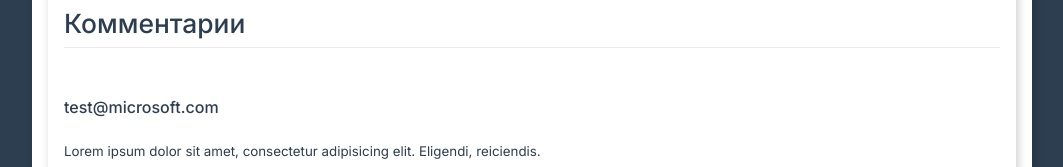
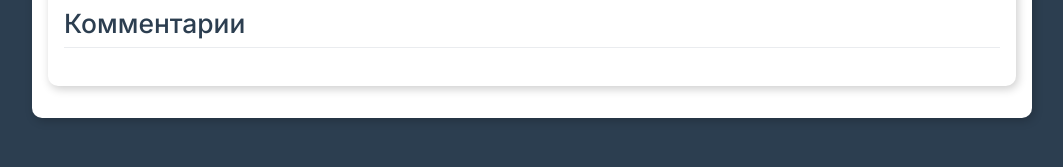
Before and after one commit to sheffcer/coursework_02, a Vue app: page / in a window 1280 px wide. Shown: the part 785-952 px from the top of the page, without its empty margins (108-1171 px from the left). After the commit the page ends 919 px from the top, so only its background shows below. Built offline with nearby package versions, Linux system fonts and the light colour scheme.

Commit message:
added comments

```diff
--- a/package.json
+++ b/package.json
@@ -8,6 +8,7 @@
     "lint": "vue-cli-service lint"
   },
   "dependencies": {
+    "axios": "^0.21.1",
     "core-js": "^3.6.5",
     "vue": "^3.0.0"
   },
--- a/src/App.vue
+++ b/src/App.vue
@@ -7,22 +7,15 @@
       :selected="selected"
       @change:selected="selected = $event"
       >{{selected}}</app-select>
-
       <app-text-area
       v-model.trim="message"
       title="Значение"
       placeholder="введите сюда что-нибудь"
       ></app-text-area>
-
       <app-button color="primary" type="submit">{{added}}</app-button>
     </form>
-
     <div class="card card-w70">
-      <!-- <h1>Резюме Nickname</h1> -->
       <app-title></app-title>
-      <!-- <div class="avatar">
-        <img src="https://cdn.dribbble.com/users/5592443/screenshots/14279501/drbl_pop_r_m_rick_4x.png">
-      </div> -->
       <app-avatar></app-avatar>
       <app-subtitle :title="Опыт"></app-subtitle>
       <app-text></app-text>
@@ -31,18 +24,10 @@
   </div>
   <div class="container">
     <p>
-      <app-button color="primary" type="submit">{{download}}</app-button>
+      <app-button color="primary" type="submit" @click="getComments">{{download}}</app-button>
     </p>
     <div class="card">
-      <app-comments></app-comments>
-      <!-- <ul class="list">
-        <li class="list-item">
-          <div>
-            <p><strong>test@microsoft.com</strong></p>
-            <small>Lorem ipsum dolor sit amet, consectetur adipisicing elit. Eligendi, reiciendis.</small>
-          </div>
-        </li>
-      </ul> -->
+      <app-comments :comments="comments"></app-comments>
     </div>
     <app-loader v-if="loading"></app-loader>
   </div>
@@ -58,6 +43,7 @@ import AppAvatar from './components/AppAvatar.vue'
 import AppText from './components/AppText.vue'
 import AppComments from './components/AppComments.vue'
 import AppLoader from './components/AppLoader.vue'
+import axios from 'axios'
 export default {
   data () {
     return {
@@ -65,6 +51,7 @@ export default {
       message: '',
       loading: false,
       blocks: [],
+      comments: [],
       options: [
         {
           value: 'title',
@@ -117,6 +104,18 @@ export default {
 
       // this.selected = 'title'
       // this.message = ''
+    },
+    async getComments () {
+      const url = 'https://jsonplaceholder.typicode.com/comments?_limit=42'
+      const { data } = await axios.get(url)
+      this.comments = Object.keys(data).map(key => {
+        return {
+          id: data[key].id,
+          email: data[key].email,
+          body: data[key].body
+        }
+      })
+      console.log(this.comments)
     }
   }
 }
--- a/src/components/AppComments.vue
+++ b/src/components/AppComments.vue
@@ -2,10 +2,10 @@
   <div class="card">
       <h2>Комментарии</h2>
       <ul class="list">
-        <li class="list-item">
+        <li class="list-item" v-for="comment in comments" :key="comment.id">
           <div>
-            <p><strong>test@microsoft.com</strong></p>
-            <small>Lorem ipsum dolor sit amet, consectetur adipisicing elit. Eligendi, reiciendis.</small>
+            <p><strong>{{comment.email}}</strong></p>
+            <small>{{comment.body}}</small>
           </div>
         </li>
       </ul>
@@ -14,6 +14,7 @@
 
 <script>
 export default {
+  props: ['comments']
 }
 </script>
 
--- a/src/components/AppLoader.vue
+++ b/src/components/AppLoader.vue
@@ -3,7 +3,7 @@
 </template>
 
 <script>
-  export default {
+export default {
 }
 </script>
 
```
Also changed, not shown: 1 other file (tests, documents, lock files or other folders).
